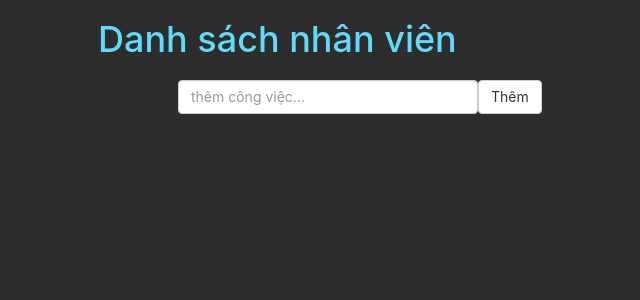
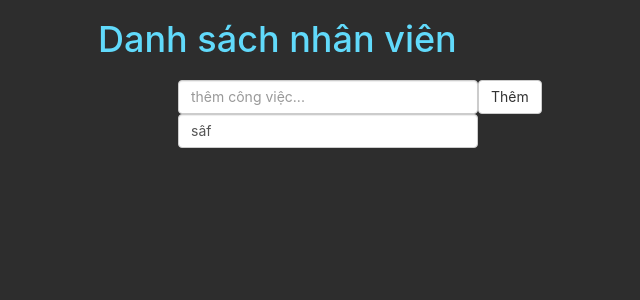
Before and after one commit to webquangnam/ha-todo-app, a React (Create React App) app: page / in a window 1280 px wide. Shown: the top 300 px of the page, without its empty margins (242-882 px from the left). Built offline with nearby package versions, Linux system fonts and the light colour scheme.

Commit message:
no message

```diff
--- a/src/components/FormSubmit.js
+++ b/src/components/FormSubmit.js
@@ -8,13 +8,21 @@ export class FormSubmit extends Component {
     constructor(props) {
         super(props);
         this.state = {
-            itemValue: ''
+            itemValue: '',
+            itemValue1: 'sâf'
         }
         this.onChangeText = this.onChangeText.bind(this);
         this.onSubmit = this.onSubmit.bind(this);
+        this.onChangeText1 = this.onChangeText1.bind(this);
     }
     onChangeText(e) {
         this.setState({ itemValue: e.target.value });
+        //this.setState({ itemValue: e.target.value });
+        //this.props.addToEditTodo( 1 ,{ index:1 , value: this.state.itemValue, done: false });
+
+    }
+    onChangeText1(e) {
+        this.setState({ itemValue1: e.target.value });
         //this.setState({ itemValue: e.target.value });
         //this.props.addToEditTodo( 1 ,{ index:1 , value: this.state.itemValue, done: false });
 
@@ -29,11 +37,12 @@ export class FormSubmit extends Component {
 
         this.setState({ itemValue: '' });
     }
+
     static getDerivedStateFromProps(nextProps, prevState) {
         const { toDoReducer } = nextProps;
-        console.log('toDoReducer.editValue', toDoReducer.editData.value);
+        //console.log('toDoReducer.editValue', toDoReducer.editData.value);
         return {
-            //itemValue: toDoReducer.editData.value
+            //itemValue1: toDoReducer.editData.value
         }
     }
 
@@ -43,6 +52,8 @@ export class FormSubmit extends Component {
         <form ref="form" className="form-inline" onSubmit={this.onSubmit}>
             <input type="text" ref="itemName" value={this.state.itemValue} className="form-control" placeholder="thêm công việc..." onChange={this.onChangeText}/>
             <button type="submit" className="btn btn-default" >Thêm</button>
+
+            <input type="text" ref="itemName" value={this.state.itemValue1} className="form-control" placeholder="thêm công việc..." onChange={this.onChangeText1}/>
 
         </form>
     )
--- a/src/reducers/toDoReducer.js
+++ b/src/reducers/toDoReducer.js
@@ -43,7 +43,7 @@ const toDoReducer = (data = initData, action) => {
             return {...data};
         case ADD_TO_EDIT_TODO:
             data.editData = action.item
-            data.index = action.index
+            data.editIndex = action.index
             console.log('action.item.value', data.editData);
             //return data.editData = action.item;
             return {...data};
```
